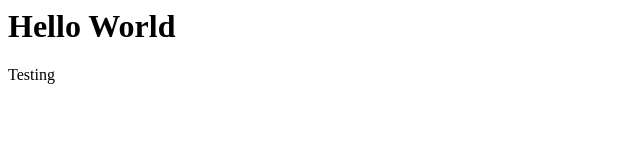
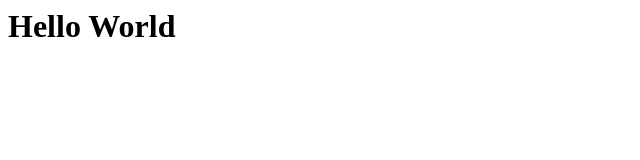
Before and after one commit to TinixImpacts/tiniximpacts.github.io, a plain HTML site: page index.html in a window 1280 px wide. Shown: the full height of the page, 0-640 px from the left. Drawn offline with Linux system fonts and the light colour scheme.

Commit message:
removal of testing in index file

```diff
--- a/index.html
+++ b/index.html
@@ -2,6 +2,4 @@
 <h1>Hello World </h1>
 
 
-<h1></h1>Testing </h1>
-
 </html>
```
